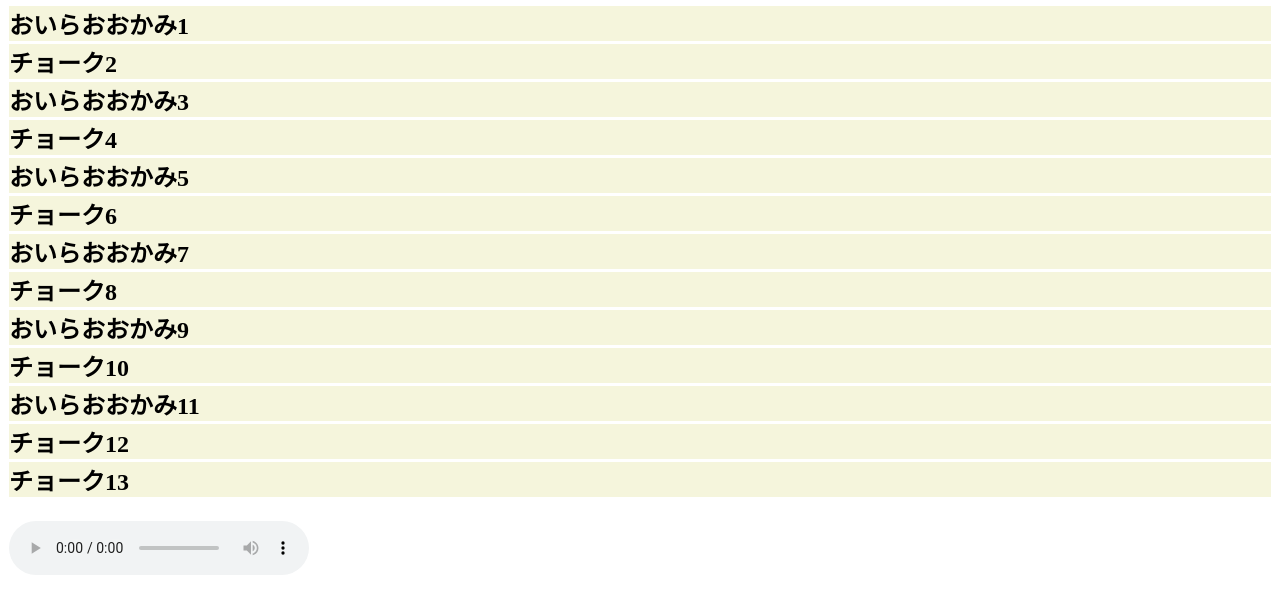
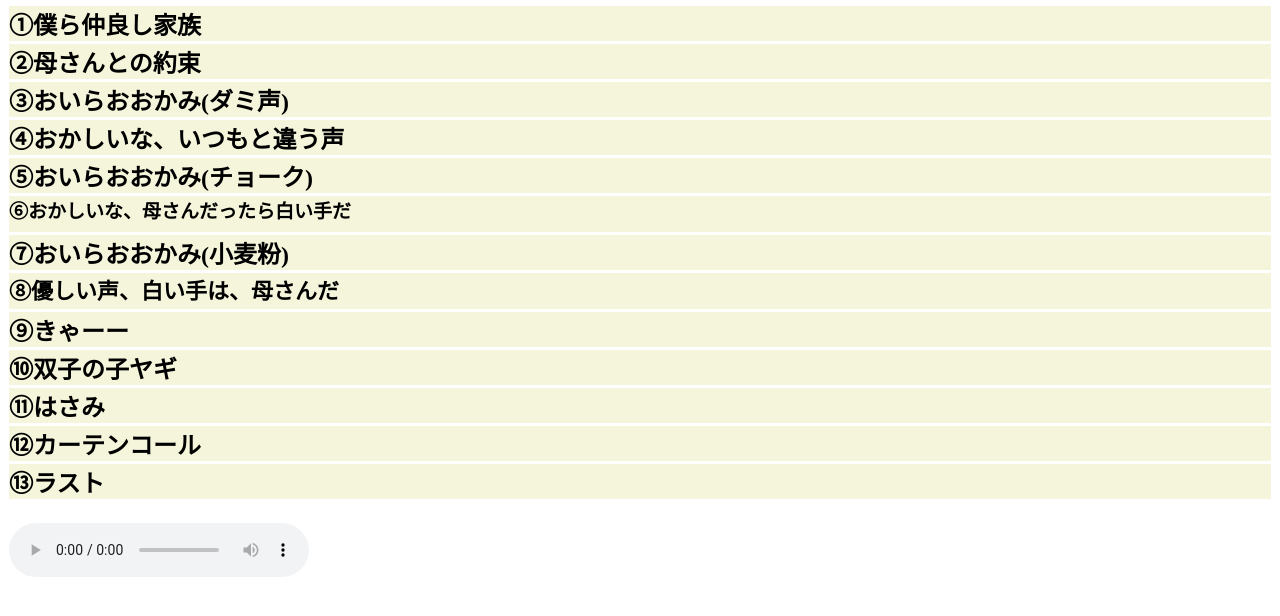
Before and after one commit to mori-35/audio_20250125, a plain HTML site: page index.html in a window 1280 px wide. Drawn offline with Linux system fonts and the light colour scheme.

Commit message:
Add files via upload

```diff
--- a/index.html
+++ b/index.html
@@ -12,22 +12,24 @@
 
     .canvas{
         background-color: beige;
+        text-align: left;
+        vertical-align: bottom;
     }
 </style>
 <body>
-    <h2 id ="c1" class = "canvas">おいらおおかみ1</h2>
-    <h2 id ="c2" class = "canvas">チョーク2</h2>
-    <h2 id ="c3" class = "canvas">おいらおおかみ3</h2>
-    <h2 id ="c4" class = "canvas">チョーク4</h2>
-    <h2 id ="c5" class = "canvas">おいらおおかみ5</h2>
-    <h2 id ="c6" class = "canvas">チョーク6</h2>
-    <h2 id ="c7" class = "canvas">おいらおおかみ7</h2>
-    <h2 id ="c8" class = "canvas">チョーク8</h2>
-    <h2 id ="c9" class = "canvas">おいらおおかみ9</h2>
-    <h2 id ="c10" class = "canvas">チョーク10</h2>
-    <h2 id ="c11" class = "canvas">おいらおおかみ11</h2>
-    <h2 id ="c12" class = "canvas">チョーク12</h2>
-    <h2 id ="c13" class = "canvas">チョーク13</h2>
+    <h2 id ="c1" class = "canvas">①僕ら仲良し家族</h2>
+    <h2 id ="c2" class = "canvas">②母さんとの約束</h2>
+    <h2 id ="c3" class = "canvas">③おいらおおかみ(ダミ声)</h2>
+    <h2 id ="c4" class = "canvas">④おかしいな、いつもと違う声</h2>
+    <h2 id ="c5" class = "canvas">⑤おいらおおかみ(チョーク)</h2>
+    <h2 style="font-size: 19px; height: 36px;" id ="c6" class = "canvas">⑥おかしいな、母さんだったら白い手だ</h2>
+    <h2 id ="c7" class = "canvas">⑦おいらおおかみ(小麦粉)</h2>
+    <h2 style="font-size: 22px; height: 36px;" id ="c8" class = "canvas">⑧優しい声、白い手は、母さんだ</h2>
+    <h2 id ="c9" class = "canvas">⑨きゃーー</h2>
+    <h2 id ="c10" class = "canvas">⑩双子の子ヤギ</h2>
+    <h2 id ="c11" class = "canvas">⑪はさみ</h2>
+    <h2 id ="c12" class = "canvas">⑫カーテンコール</h2>
+    <h2 id ="c13" class = "canvas">⑬ラスト</h2>
     <br>
     <audio controls id="audio" src=""></audio>
 
@@ -55,6 +57,8 @@
                 }
             }
 
+            audio.play();
+
         })
     }
 </script>
```
Also changed, not shown: 1 other file.
